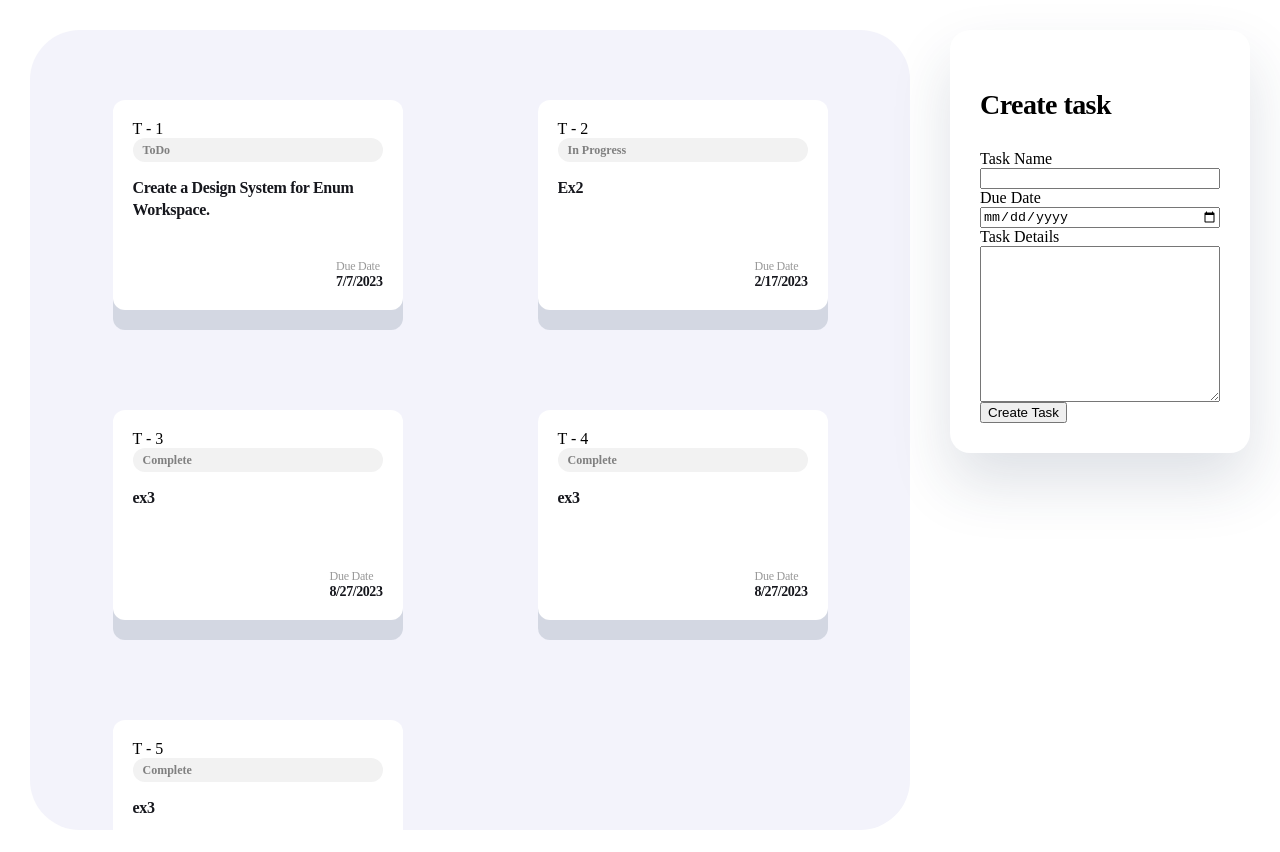
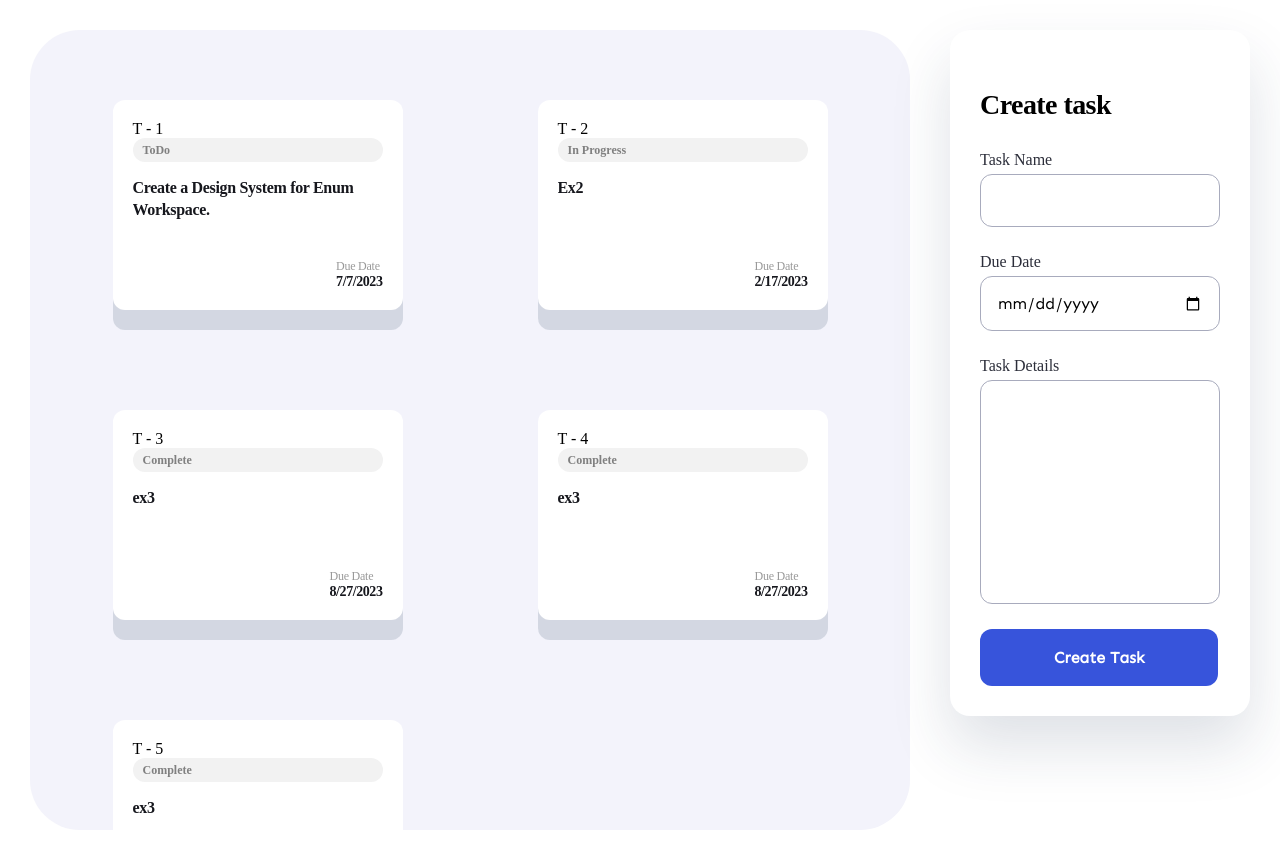
Before and after one commit to vaidanicu/Task-Manager, a React (Create React App) app: page / in a window 1280 px wide. Shown: the top 852 px of the page. Built offline with nearby package versions, Linux system fonts and the light colour scheme.

Commit message:
Evenimente Sintetice

```diff
--- a/src/components/forms/CreateTaskForm.css
+++ b/src/components/forms/CreateTaskForm.css
@@ -1,4 +1,46 @@
 .form-row {
   display: flex;
   flex-direction: column;
+  margin: 20px 0;
 }
+
+.label-md {
+  font-style: normal;
+  font-weight: 400;
+  font-size: 16px;
+  line-height: 19px;
+  color: #2c2e3a;
+}
+
+.input-primary {
+  margin: 5px 0;
+  padding: 16px;
+  gap: 10px;
+  border: 1px solid #a8abbd;
+  border-radius: 12px;
+  font-size: 16px;
+  font-family: "Sen", sans-serif;
+}
+
+textarea.input-primary {
+  resize: none;
+}
+
+.button-primary {
+  background: #3754db;
+  border-radius: 12px;
+  padding: 19px 74px;
+  font-weight: 700;
+  font-size: 16px;
+  line-height: 19px;
+  color: white;
+  border: none;
+  cursor: pointer;
+  font-family: "Sen", sans-serif;
+}
+
+.button-primary:hover {
+  background-image: linear-gradient(rgba(0, 0, 0, 0.1) 0 0);
+  background-blend-mode: lighten;
+  background-blend-mode: darken;
+}
--- a/src/components/forms/CreateTaskForm.jsx
+++ b/src/components/forms/CreateTaskForm.jsx
@@ -1,24 +1,52 @@
 import React from "react";
 import "./CreateTaskForm.css";
 const CreateTaskForm = () => {
+  const handleNameChange = (event) => {
+    console.log(event.target.value);
+  };
+
+  const handleDateChange = (event) => {
+    console.log(event.target.value);
+  };
+
+  const handleDetailsChange = (event) => {
+    console.log(event.target.value);
+  };
   return (
     <div>
       <form>
         <div className="form-row">
-          <label>Task Name</label>
-          <input type="text" />
+          <label className="label-md">Task Name</label>
+          <input
+            onChange={handleNameChange}
+            className="input-primary"
+            type="text"
+          />
         </div>
 
         <div className="form-row">
-          <label>Due Date</label>
-          <input type="date" />
+          <label className="label-md">Due Date</label>
+          <input
+            onChange={handleDateChange}
+            className="input-primary"
+            type="date"
+          />
         </div>
         <div className="form-row">
-          <label>Task Details</label>
-          <textarea name="" id="" cols="30" rows="10"></textarea>
+          <label className="label-md">Task Details</label>
+          <textarea
+            onChange={handleDetailsChange}
+            className="input-primary"
+            name=""
+            id=""
+            cols="30"
+            rows="10"
+          ></textarea>
         </div>
 
-        <button type="submit">Create Task</button>
+        <button className="button-primary" type="submit">
+          Create Task
+        </button>
       </form>
     </div>
   );
```
